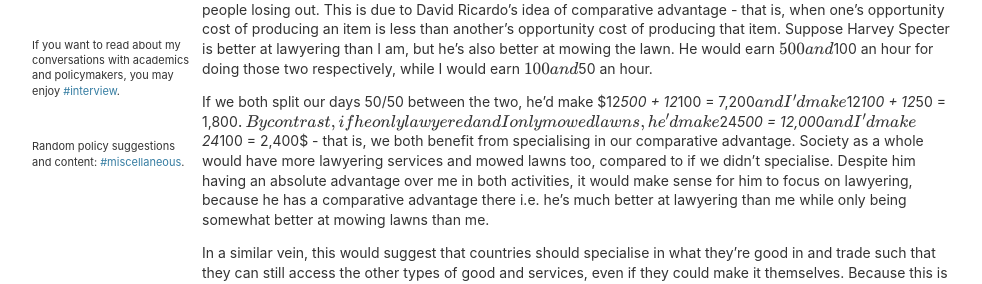
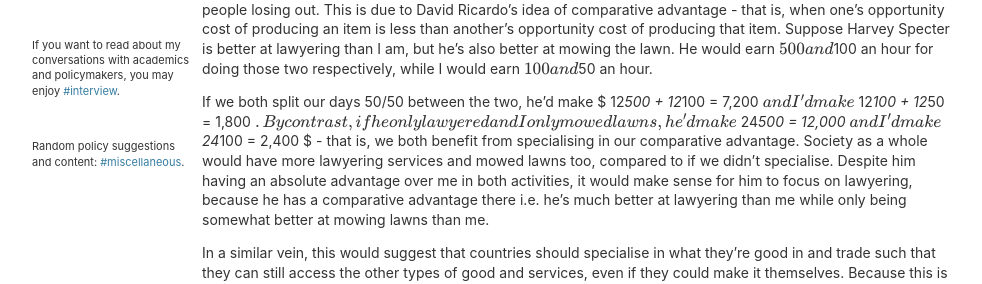
Before and after one commit to tmychow/tmychow.github.io, a Jekyll site: the page built from _posts/2020-07-13-buy-american-a-primer-on-trade.md, in a window 1280 px wide and 900 px high. Shown: the part 303-587 px from the top of the window, without its empty margins (28-1010 px from the left). Built offline with Jekyll 4.4.1, drawn with Linux system fonts in a browser that asks for light colours; formulas are drawn with MathJax 3; some of the changed text lies outside the part shown.

Commit message:
Update 2020-07-13-buy-american-a-primer-on-trade.md

```diff
--- a/_posts/2020-07-13-buy-american-a-primer-on-trade.md
+++ b/_posts/2020-07-13-buy-american-a-primer-on-trade.md
@@ -13,7 +13,7 @@ We interrupt the regularly scheduled programming on growth with a quick lecture
 
 Economists see trade not as a zero-sum game but as positive-sum one, where people can gain without other people losing out. This is due to David Ricardo's idea of  comparative advantage - that is, when one's opportunity cost of producing an item is less than another's opportunity cost of producing that item. Suppose Harvey Specter is better at lawyering than I am, but he's also better at mowing the lawn. He would earn \$500 and \$100 an hour for doing those two respectively, while I would earn \$100 and \$50 an hour.
 
-If we both split our days 50/50 between the two, he'd make $12*500 + 12*100 = 7,200$ and I'd make $12*100 + 12*50 = 1,800$. By contrast, if he only lawyered and I only mowed lawns, he'd make $24*500 = 12,000$ and I'd make $24*100 = 2,400$ - that is, we both benefit from specialising in our comparative advantage. Society as a whole would have more lawyering services and mowed lawns too, compared to if we didn't specialise. Despite him having an absolute advantage over me in both activities, it would make sense for him to focus on lawyering, because he has a comparative advantage there i.e. he's much better at lawyering than me while only being somewhat better at mowing lawns than me.
+If we both split our days 50/50 between the two, he'd make $ 12*500 + 12*100 = 7,200 $ and I'd make $ 12*100 + 12*50 = 1,800 $. By contrast, if he only lawyered and I only mowed lawns, he'd make $ 24*500 = 12,000 $ and I'd make $ 24*100 = 2,400 $ - that is, we both benefit from specialising in our comparative advantage. Society as a whole would have more lawyering services and mowed lawns too, compared to if we didn't specialise. Despite him having an absolute advantage over me in both activities, it would make sense for him to focus on lawyering, because he has a comparative advantage there i.e. he's much better at lawyering than me while only being somewhat better at mowing lawns than me.
 
 In a similar vein, this would suggest that countries should specialise in what they're good in and trade such that they can still access the other types of good and services, even if they could make it themselves. Because this is dependent on comparative rather than absolute advantage, countries can benefit even if they are worse at producing everything.
 
@@ -34,7 +34,7 @@ The first objection to free trade is that it compels overseas workers to labour
 
 It is first worth recognising that these workers generally aren't underpaid. The fact that in 2002, the average Chinese worker made 2.1% of what the average American worker made sounds shocking, until you notice that they were 2.7% as productive - indeed, this correlation between wages and productivity is incredibly strong across the world[^4].
 
-![Productivity and Wage Correlation](/assets/productivityandwages.png)
+![Productivity and Wage Correlation](/assets/productivityandwages.png){:width="650px"}
 
 [^4]: [UNCTAD 2002](https://unctad.org/en/Docs/tdr2002_en.pdf)
 
```
Also changed, not shown: other parts of _posts/2020-07-13-buy-american-a-primer-on-trade.md (+1 -1 lines).
